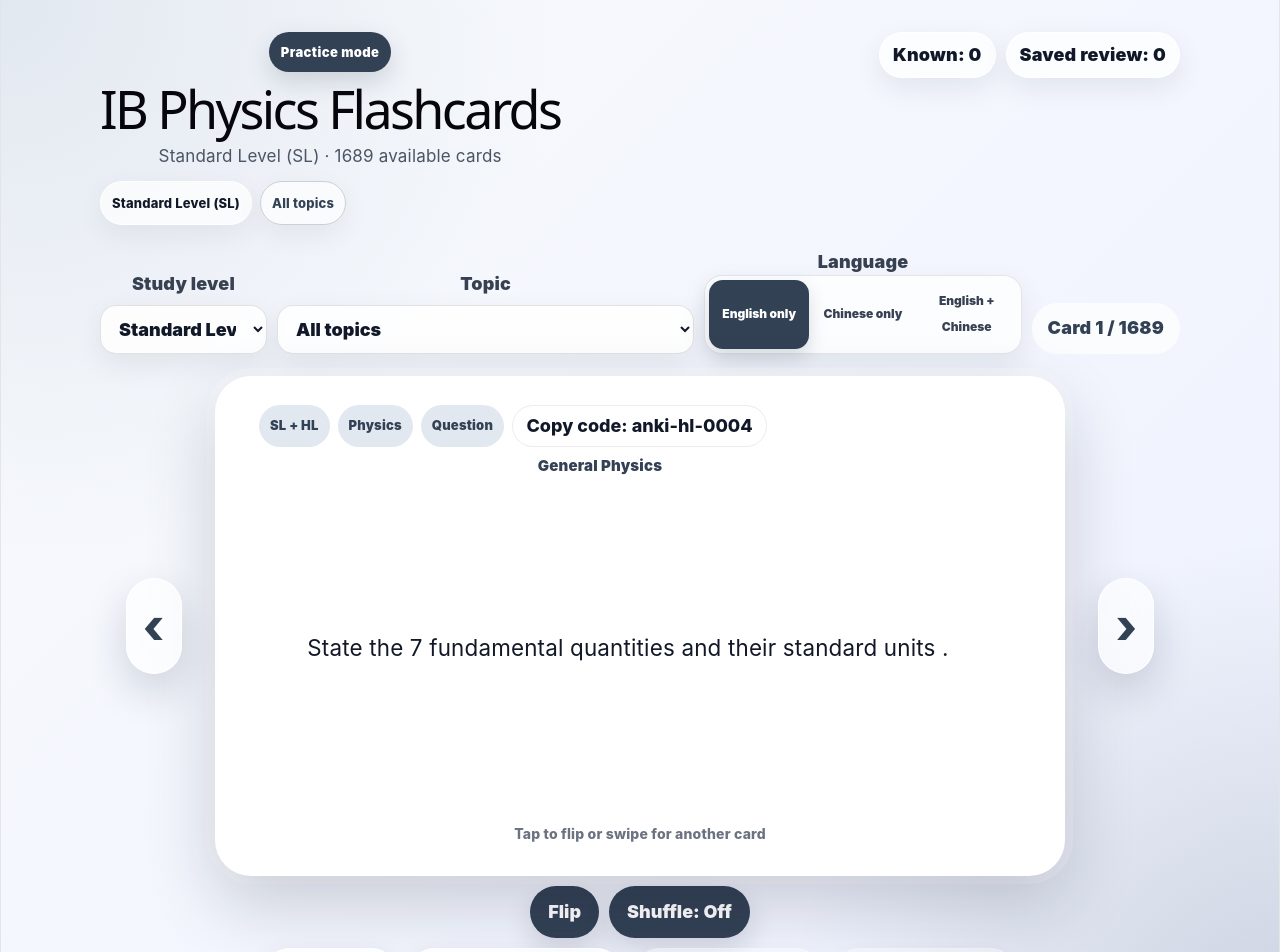
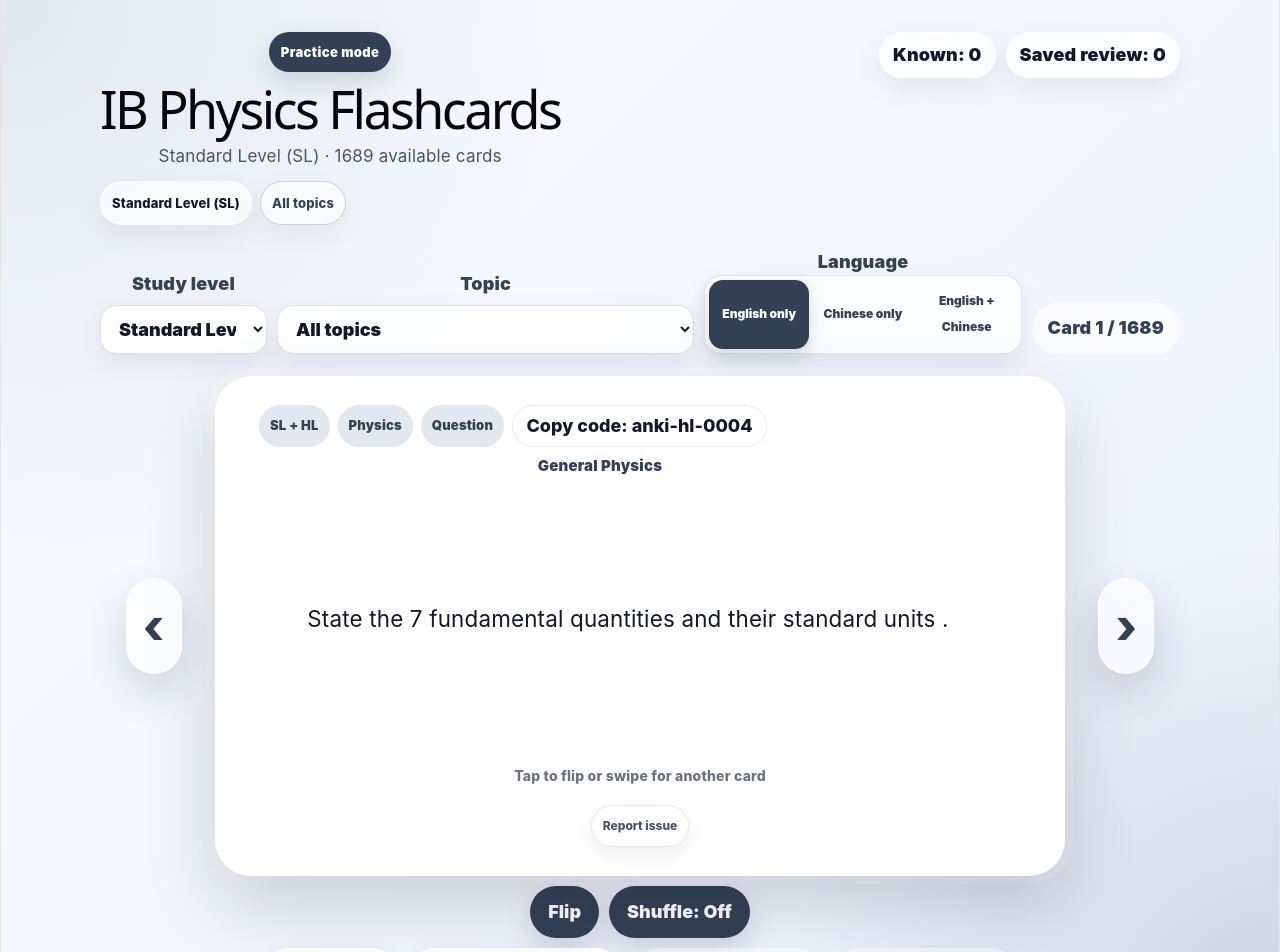
Before and after one commit to oshiromarcos/ibdp-physics-flashcards, a React (Vite) app: page / in a window 1280 px wide. Shown: the top 952 px of the page. Built offline with nearby package versions, Linux system fonts and the light colour scheme.

Commit message:
Add card issue reporting link

```diff
--- a/src/App.css
+++ b/src/App.css
@@ -509,6 +509,31 @@ select:disabled {
   text-align: center;
 }
 
+.reportIssueButton {
+  align-self: center;
+  border: 1px solid rgba(15, 23, 42, 0.1);
+  border-radius: 999px;
+  padding: 7px 11px;
+  font: inherit;
+  font-size: 12px;
+  font-weight: 850;
+  color: #475569;
+  background: rgba(255, 255, 255, 0.54);
+  cursor: pointer;
+  box-shadow: 0 8px 18px rgba(15, 23, 42, 0.07);
+  transition: background 160ms ease, color 160ms ease, transform 160ms ease;
+}
+
+.reportIssueButton:hover {
+  color: var(--accent);
+  background: rgba(255, 255, 255, 0.84);
+  transform: translateY(-1px);
+}
+
+.reportIssueButton:active {
+  transform: translateY(0);
+}
+
 .buttons {
   display: flex;
   justify-content: center;
--- a/src/App.jsx
+++ b/src/App.jsx
@@ -28,6 +28,8 @@ const LANGUAGE_MODES = [
   { value: "zh", label: "Chinese only" },
   { value: "both", label: "English + Chinese" },
 ];
+
+const GITHUB_ISSUE_URL = "https://github.com/oshiromarcos/ibdp-physics-flashcards/issues/new";
 
 const cards = rawCards.map((card, index) => ({
   ...card,
@@ -245,6 +247,52 @@ function cardReportCode(card) {
   return raw;
 }
 
+function languageModeLabel(languageMode) {
+  return LANGUAGE_MODES.find((mode) => mode.value === languageMode)?.label || languageMode;
+}
+
+function githubIssueUrlForCard(card, side, languageMode) {
+  const cardCode = cardReportCode(card);
+  const cardLevels = card.levels || (card.level === "HL" ? ["HL"] : ["SL", "HL"]);
+  const sideLabel = side === "front" ? "Front" : "Back";
+  const params = new URLSearchParams({
+    title: `[Card issue] ${cardCode}`,
+    body: [
+      "Card code:",
+      cardCode,
+      "",
+      "Topic:",
+      card.topicCode || "",
+      "",
+      "Level:",
+      cardLevels.join(" + "),
+      "",
+      "Language mode:",
+      languageModeLabel(languageMode),
+      "",
+      "Card side:",
+      sideLabel,
+      "",
+      "Problem type (to select):",
+      "- Translation",
+      "- Formula",
+      "- Typo",
+      "- Physics explanation",
+      "- UI issue",
+      "- Other",
+      "",
+      "Description:",
+      "(write here)",
+    ].join("\n"),
+  });
+
+  return `${GITHUB_ISSUE_URL}?${params.toString()}`;
+}
+
+function openIssueForCard(card, side, languageMode) {
+  window.open(githubIssueUrlForCard(card, side, languageMode), "_blank", "noopener,noreferrer");
+}
+
 function CardFace({ card, side, studyMode, isSaved, languageMode }) {
   const isFront = side === "front";
   const images = isFront ? card.frontImages : card.backImages;
@@ -314,6 +362,16 @@ function CardFace({ card, side, studyMode, isSaved, languageMode }) {
       </div>
 
       <div className="tapHint">Tap to flip or swipe for another card</div>
+      <button
+        type="button"
+        className="reportIssueButton"
+        onClick={(event) => {
+          event.stopPropagation();
+          openIssueForCard(card, side, languageMode);
+        }}
+      >
+        Report issue
+      </button>
     </div>
   );
 }
```
